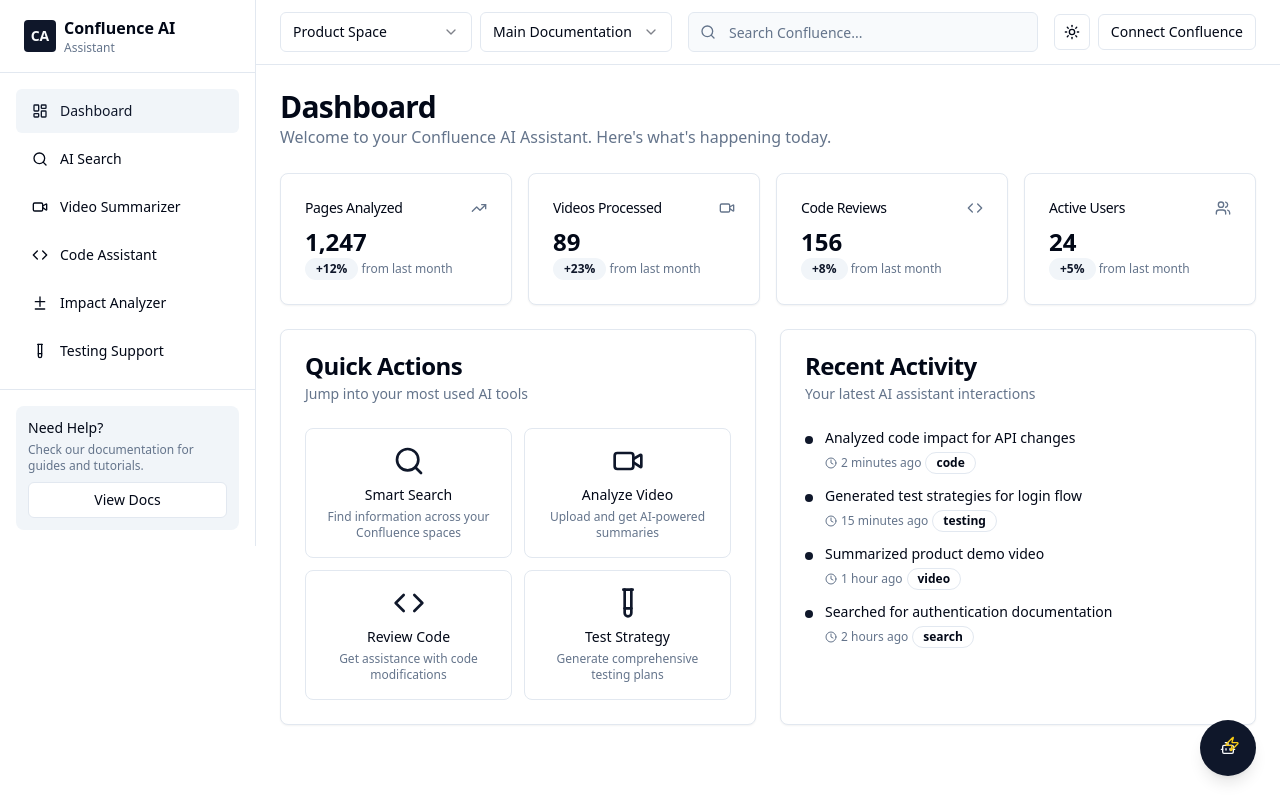
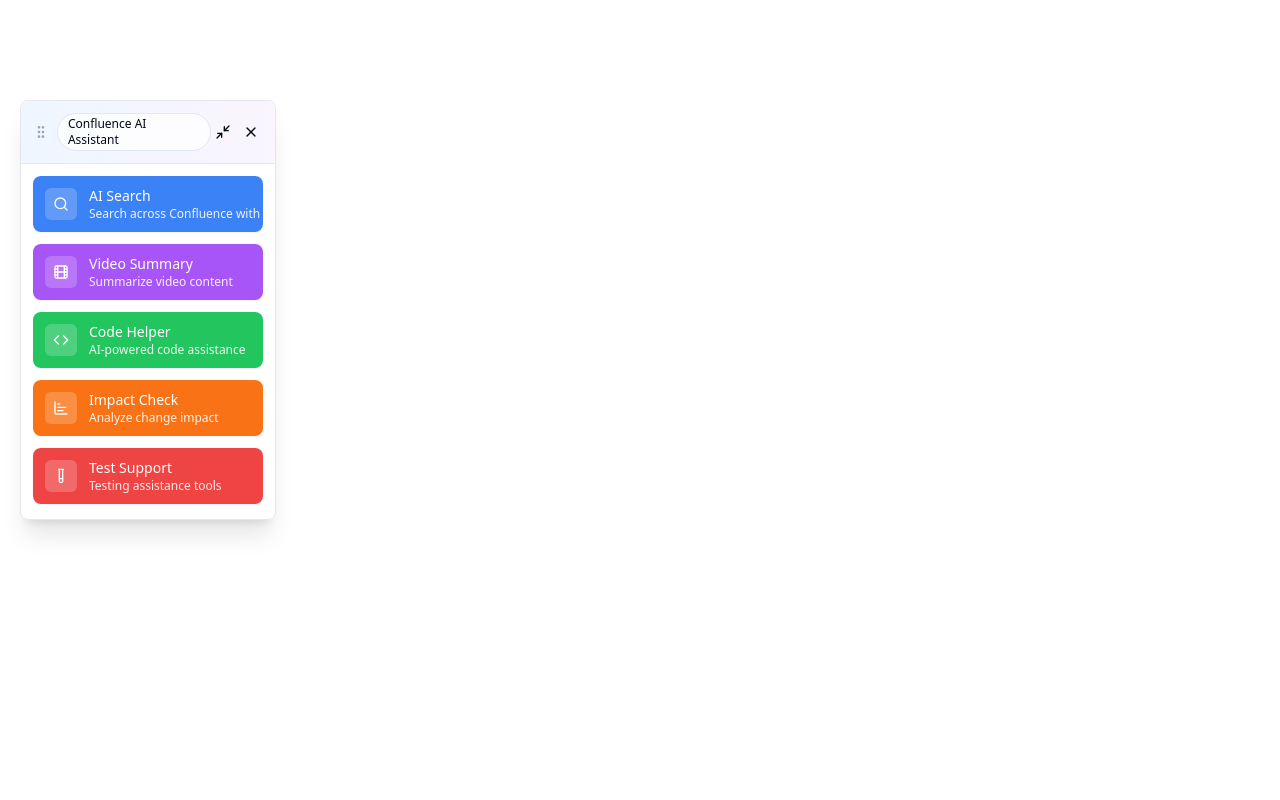
Before and after one commit to Harivardhan45/astro-confluence-pilot, a React (Vite) app: page / in a window 1280 px wide. Built offline with nearby package versions, Linux system fonts and the light colour scheme.

Commit message:
feat: Implement floating panel UI
Redesigned the Confluence AI Assistant UI to show a movable vertical floating panel by default, with feature buttons opening in modals. Removed the full-width dashboard and implemented a draggable panel with a minimize button.

```diff
--- a/src/components/features/FloatingWidget.tsx
+++ b/src/components/features/FloatingWidget.tsx
@@ -7,9 +7,9 @@ import { Dialog, DialogContent, DialogHeader, DialogTitle } from "@/components/u
 import { Badge } from "@/components/ui/badge";
 import {
   Search,
-  Video,
+  Film,
   Code,
-  Activity,
+  ChartBar,
   TestTube,
   Minimize2,
   Maximize2,
@@ -25,12 +25,13 @@ import { TestingSupport } from "./TestingSupport";
 interface FloatingWidgetProps {
   isVisible: boolean;
   onClose: () => void;
+  isMinimized: boolean;
+  onMinimize: () => void;
 }
 
 type FeatureType = 'search' | 'video' | 'code' | 'impact' | 'testing' | null;
 
-export function FloatingWidget({ isVisible, onClose }: FloatingWidgetProps) {
-  const [isMinimized, setIsMinimized] = useState(false);
+export function FloatingWidget({ isVisible, onClose, isMinimized, onMinimize }: FloatingWidgetProps) {
   const [activeFeature, setActiveFeature] = useState<FeatureType>(null);
   const [position, setPosition] = useState({ x: 20, y: 100 });
   const [isDragging, setIsDragging] = useState(false);
@@ -43,35 +44,45 @@ export function FloatingWidget({ isVisible, onClose }: FloatingWidgetProps) {
       icon: Search,
       label: 'AI Search',
       description: 'Search across Confluence with AI',
-      color: 'bg-blue-500/10 hover:bg-blue-500/20 border-blue-200 dark:border-blue-800'
+      bgColor: 'bg-blue-500',
+      hoverColor: 'hover:bg-blue-600',
+      textColor: 'text-white'
     },
     {
       id: 'video' as FeatureType,
-      icon: Video,
+      icon: Film,
       label: 'Video Summary',
       description: 'Summarize video content',
-      color: 'bg-purple-500/10 hover:bg-purple-500/20 border-purple-200 dark:border-purple-800'
+      bgColor: 'bg-purple-500',
+      hoverColor: 'hover:bg-purple-600',
+      textColor: 'text-white'
     },
     {
       id: 'code' as FeatureType,
       icon: Code,
-      label: 'Code Assistant',
-      description: 'AI-powered code help',
-      color: 'bg-green-500/10 hover:bg-green-500/20 border-green-200 dark:border-green-800'
+      label: 'Code Helper',
+      description: 'AI-powered code assistance',
+      bgColor: 'bg-green-500',
+      hoverColor: 'hover:bg-green-600',
+      textColor: 'text-white'
     },
     {
       id: 'impact' as FeatureType,
-      icon: Activity,
-      label: 'Impact Analyzer',
+      icon: ChartBar,
+      label: 'Impact Check',
       description: 'Analyze change impact',
-      color: 'bg-orange-500/10 hover:bg-orange-500/20 border-orange-200 dark:border-orange-800'
+      bgColor: 'bg-orange-500',
+      hoverColor: 'hover:bg-orange-600',
+      textColor: 'text-white'
     },
     {
       id: 'testing' as FeatureType,
       icon: TestTube,
       label: 'Test Support',
       description: 'Testing assistance tools',
-      color: 'bg-red-500/10 hover:bg-red-500/20 border-red-200 dark:border-red-800'
+      bgColor: 'bg-red-500',
+      hoverColor: 'hover:bg-red-600',
+      textColor: 'text-white'
     }
   ];
 
@@ -90,7 +101,7 @@ export function FloatingWidget({ isVisible, onClose }: FloatingWidgetProps) {
     const handleMouseMove = (e: MouseEvent) => {
       if (isDragging) {
         const newX = Math.max(0, Math.min(window.innerWidth - 280, e.clientX - dragOffset.x));
-        const newY = Math.max(0, Math.min(window.innerHeight - 400, e.clientY - dragOffset.y));
+        const newY = Math.max(0, Math.min(window.innerHeight - (isMinimized ? 80 : 450), e.clientY - dragOffset.y));
         setPosition({ x: newX, y: newY });
       }
     };
@@ -108,7 +119,7 @@ export function FloatingWidget({ isVisible, onClose }: FloatingWidgetProps) {
       document.removeEventListener('mousemove', handleMouseMove);
       document.removeEventListener('mouseup', handleMouseUp);
     };
-  }, [isDragging, dragOffset]);
+  }, [isDragging, dragOffset, isMinimized]);
 
   const renderFeatureContent = () => {
     switch (activeFeature) {
@@ -136,10 +147,10 @@ export function FloatingWidget({ isVisible, onClose }: FloatingWidgetProps) {
 
   return (
     <TooltipProvider>
-      <div className="fixed inset-0 pointer-events-none z-50">
+      <div className="fixed inset-0 pointer-events-none z-40">
         <Card
           ref={widgetRef}
-          className="absolute pointer-events-auto w-72 bg-background/95 backdrop-blur-sm border shadow-lg rounded-lg transition-all duration-300 ease-in-out hover:shadow-xl"
+          className="absolute pointer-events-auto w-64 bg-white/95 backdrop-blur-sm border border-gray-200 shadow-xl rounded-lg transition-all duration-300 ease-in-out hover:shadow-2xl"
           style={{
             left: position.x,
             top: position.y,
@@ -148,21 +159,21 @@ export function FloatingWidget({ isVisible, onClose }: FloatingWidgetProps) {
         >
           {/* Header */}
           <div
-            className="drag-handle flex items-center justify-between p-3 border-b cursor-move bg-muted/50 rounded-t-lg"
+            className="drag-handle flex items-center justify-between p-3 bg-gradient-to-r from-blue-50 to-purple-50 border-b border-gray-200 cursor-move rounded-t-lg"
             onMouseDown={handleMouseDown}
           >
             <div className="flex items-center gap-2">
-              <GripVertical className="h-4 w-4 text-muted-foreground" />
-              <Badge variant="outline" className="text-xs">
-                Confluence AI
+              <GripVertical className="h-4 w-4 text-gray-400" />
+              <Badge variant="outline" className="text-xs font-medium bg-white/80">
+                Confluence AI Assistant
               </Badge>
             </div>
             <div className="flex items-center gap-1">
               <Button
                 variant="ghost"
                 size="sm"
-                onClick={() => setIsMinimized(!isMinimized)}
-                className="h-6 w-6 p-0"
+                onClick={onMinimize}
+                className="h-6 w-6 p-0 hover:bg-white/60"
               >
                 {isMinimized ? <Maximize2 className="h-3 w-3" /> : <Minimize2 className="h-3 w-3" />}
               </Button>
@@ -170,7 +181,7 @@ export function FloatingWidget({ isVisible, onClose }: FloatingWidgetProps) {
                 variant="ghost"
                 size="sm"
                 onClick={onClose}
-                className="h-6 w-6 p-0"
+                className="h-6 w-6 p-0 hover:bg-white/60"
               >
                 <X className="h-3 w-3" />
               </Button>
@@ -179,7 +190,7 @@ export function FloatingWidget({ isVisible, onClose }: FloatingWidgetProps) {
 
           {/* Content */}
           {!isMinimized && (
-            <div className="p-3 space-y-2 flex-1 overflow-y-auto">
+            <div className="p-3 space-y-3 flex-1 overflow-y-auto">
               {features.map((feature) => {
                 const Icon = feature.icon;
                 return (
@@ -187,16 +198,16 @@ export function FloatingWidget({ isVisible, onClose }: FloatingWidgetProps) {
                     <TooltipTrigger asChild>
                       <Button
                         variant="ghost"
-                        className={`w-full justify-start h-16 p-3 transition-all duration-200 hover:scale-105 border ${feature.color}`}
+                        className={`w-full justify-start h-14 p-3 transition-all duration-200 hover:scale-105 border-0 ${feature.bgColor} ${feature.hoverColor} ${feature.textColor} rounded-lg shadow-sm hover:shadow-md`}
                         onClick={() => setActiveFeature(feature.id)}
                       >
                         <div className="flex items-center gap-3 w-full">
-                          <div className="p-2 rounded-md bg-background/50">
+                          <div className="p-2 rounded-md bg-white/20">
                             <Icon className="h-4 w-4" />
                           </div>
                           <div className="flex-1 text-left">
                             <div className="font-medium text-sm">{feature.label}</div>
-                            <div className="text-xs text-muted-foreground truncate">
+                            <div className="text-xs opacity-90 truncate">
                               {feature.description}
                             </div>
                           </div>
@@ -215,9 +226,9 @@ export function FloatingWidget({ isVisible, onClose }: FloatingWidgetProps) {
 
         {/* Feature Modal */}
         <Dialog open={activeFeature !== null} onOpenChange={() => setActiveFeature(null)}>
-          <DialogContent className="max-w-6xl h-[80vh] overflow-hidden p-0">
-            <DialogHeader className="p-6 pb-4">
-              <DialogTitle className="text-xl">{getFeatureTitle()}</DialogTitle>
+          <DialogContent className="max-w-4xl h-[80vh] overflow-hidden p-0 bg-white">
+            <DialogHeader className="p-6 pb-4 border-b bg-gradient-to-r from-blue-50 to-purple-50">
+              <DialogTitle className="text-xl font-semibold text-gray-800">{getFeatureTitle()}</DialogTitle>
             </DialogHeader>
             <div className="flex-1 overflow-auto px-6 pb-6">
               {renderFeatureContent()}
--- a/src/components/features/FloatingWidgetLauncher.tsx
+++ b/src/components/features/FloatingWidgetLauncher.tsx
@@ -2,37 +2,42 @@
 import { useState } from "react";
 import { Button } from "@/components/ui/button";
 import { Tooltip, TooltipContent, TooltipTrigger, TooltipProvider } from "@/components/ui/tooltip";
-import { Bot, Zap } from "lucide-react";
+import { Bot, Minimize2 } from "lucide-react";
 import { FloatingWidget } from "./FloatingWidget";
 
 export function FloatingWidgetLauncher() {
-  const [isWidgetVisible, setIsWidgetVisible] = useState(false);
+  const [isWidgetVisible, setIsWidgetVisible] = useState(true);
+  const [isMinimized, setIsMinimized] = useState(false);
+
+  const handleMinimize = () => {
+    setIsMinimized(!isMinimized);
+  };
 
   return (
     <TooltipProvider>
-      <div className="fixed bottom-6 right-6 z-40">
+      <div className="fixed top-4 right-4 z-50">
+        {!isWidgetVisible && (
           <Tooltip>
             <TooltipTrigger asChild>
               <Button
                 onClick={() => setIsWidgetVisible(true)}
-              className="h-14 w-14 rounded-full shadow-lg hover:shadow-xl transition-all duration-300 hover:scale-110 bg-primary hover:bg-primary/90"
-              disabled={isWidgetVisible}
+                className="h-14 w-14 rounded-full shadow-lg hover:shadow-xl transition-all duration-300 hover:scale-110 bg-blue-600 hover:bg-blue-700"
               >
-              <div className="relative">
-                <Bot className="h-6 w-6" />
-                <Zap className="h-3 w-3 absolute -top-1 -right-1 text-yellow-400" />
-              </div>
+                <Bot className="h-6 w-6 text-white" />
               </Button>
             </TooltipTrigger>
             <TooltipContent side="left">
-            <p>Open Confluence AI Tools</p>
+              <p>Open Confluence AI Assistant</p>
             </TooltipContent>
           </Tooltip>
+        )}
       </div>
 
       <FloatingWidget
         isVisible={isWidgetVisible}
         onClose={() => setIsWidgetVisible(false)}
+        isMinimized={isMinimized}
+        onMinimize={handleMinimize}
       />
     </TooltipProvider>
   );
--- a/src/pages/Index.tsx
+++ b/src/pages/Index.tsx
@@ -1,48 +1,11 @@
 
-import { useState } from "react";
 import { ThemeProvider } from "@/components/ThemeProvider";
-import { Header } from "@/components/Header";
-import { Sidebar } from "@/components/Sidebar";
-import { DashboardOverview } from "@/components/dashboard/DashboardOverview";
-import { AISearch } from "@/components/features/AISearch";
-import { VideoSummarizer } from "@/components/features/VideoSummarizer";
-import { CodeAssistant } from "@/components/features/CodeAssistant";
-import { ImpactAnalyzer } from "@/components/features/ImpactAnalyzer";
-import { TestingSupport } from "@/components/features/TestingSupport";
 import { FloatingWidgetLauncher } from "@/components/features/FloatingWidgetLauncher";
 
 const Index = () => {
-  const [activeView, setActiveView] = useState("dashboard");
-
-  const renderContent = () => {
-    switch (activeView) {
-      case "dashboard":
-        return <DashboardOverview />;
-      case "search":
-        return <AISearch />;
-      case "video":
-        return <VideoSummarizer />;
-      case "code":
-        return <CodeAssistant />;
-      case "diff":
-        return <ImpactAnalyzer />;
-      case "testing":
-        return <TestingSupport />;
-      default:
-        return <DashboardOverview />;
-    }
-  };
-
   return (
     <ThemeProvider defaultTheme="light" storageKey="confluence-ai-theme">
-      <div className="min-h-screen flex w-full bg-background">
-        <Sidebar activeView={activeView} onViewChange={setActiveView} />
-        <div className="flex-1 flex flex-col">
-          <Header />
-          <main className="flex-1 p-6 overflow-auto">
-            {renderContent()}
-          </main>
-        </div>
+      <div className="min-h-screen w-full bg-background">
         <FloatingWidgetLauncher />
       </div>
     </ThemeProvider>
```
Lines whose indentation alone changed are shown as unchanged.
